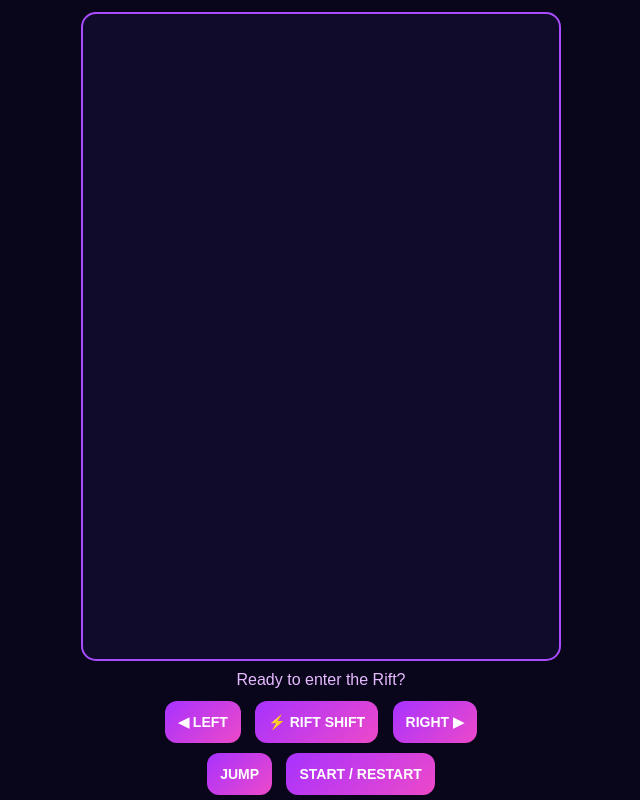
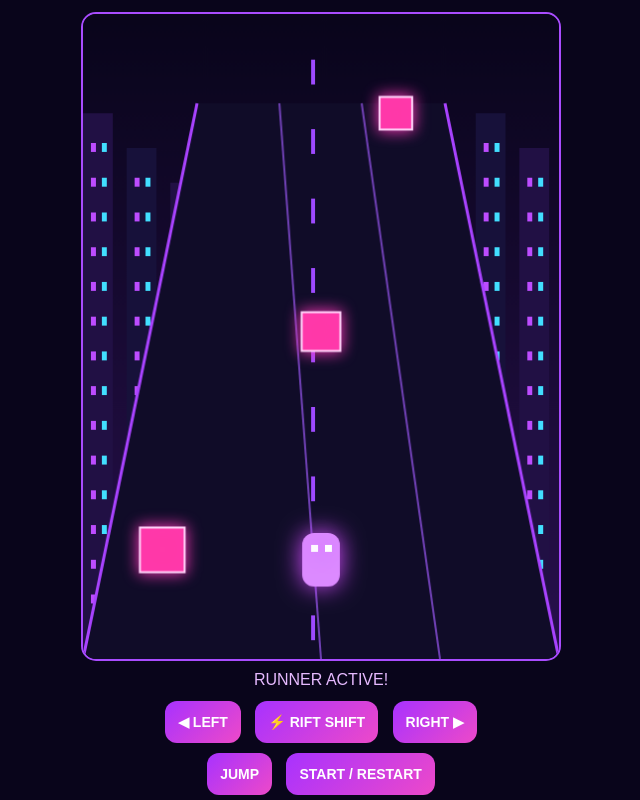
Before and after one commit to raynekerkoert021-code/rift-runner-, a plain HTML site: page index.html in a window 1280 px wide. Both pictures are taken after a click on the button "START / RESTART". Shown: the part 124-924 px from the top of the page, without its empty margins (319-959 px from the left). Drawn offline with Linux system fonts and the light colour scheme.

Commit message:
playable Rift Runner game.

```diff
--- a/index.html
+++ b/index.html
@@ -127,3 +127,160 @@ function drawBackground(){
  ctx.lineTo(0,650);
  ctx.closePath();
  ctx.fill();
+
+ ctx.strokeStyle="#a943ff";
+ ctx.lineWidth=3;
+ ctx.beginPath();
+ ctx.moveTo(115,90);
+ ctx.lineTo(0,650);
+ ctx.moveTo(365,90);
+ ctx.lineTo(480,650);
+ ctx.stroke();
+
+ for(let i=1;i<=2;i++){
+  let x=115+i*83;
+  ctx.strokeStyle="#7041b5";
+  ctx.lineWidth=2;
+  ctx.beginPath();
+  ctx.moveTo(x,90);
+  ctx.lineTo(240+(i-1)*120,650);
+  ctx.stroke();
+ }
+
+ for(let y=(frame*speed)%70;y<650;y+=70){
+  ctx.fillStyle="#9e4aff";
+  ctx.fillRect(230,y,4,25);
+ }
+
+ objects.forEach(o=>{
+  let scale=.45+o.y/650;
+  let x=240+(o.lane-1)*scale*125;
+  let size=22+scale*18;
+
+  if(o.type==="orb"){
+   ctx.shadowBlur=18;
+   ctx.shadowColor="#43edff";
+   ctx.fillStyle="#43edff";
+   ctx.beginPath();
+   ctx.arc(x,o.y,size*.45,0,Math.PI*2);
+   ctx.fill();
+  }else{
+   ctx.shadowBlur=15;
+   ctx.shadowColor="#ff38bb";
+   ctx.fillStyle="#ff39a8";
+   ctx.fillRect(x-size/2,o.y-size/2,size,size);
+   ctx.strokeStyle="#ffd4fa";
+   ctx.strokeRect(x-size/2,o.y-size/2,size,size);
+  }
+  ctx.shadowBlur=0;
+ });
+
+ let px=240+(lane-1)*110;
+ let py=550-jumping;
+
+ ctx.shadowBlur=25;
+ ctx.shadowColor=phasing?"#40faff":"#d34cff";
+ ctx.fillStyle=phasing?"#48faff":"#dc8aff";
+ ctx.beginPath();
+ ctx.roundRect(px-19,py-27,38,54,12);
+ ctx.fill();
+
+ ctx.fillStyle="white";
+ ctx.fillRect(px-10,py-15,7,7);
+ ctx.fillRect(px+4,py-15,7,7);
+ ctx.shadowBlur=0;
+
+ if(phasing>0){
+  ctx.strokeStyle="#43edff";
+  ctx.lineWidth=5;
+  ctx.beginPath();
+  ctx.arc(px,py,40,0,Math.PI*2);
+  ctx.stroke();
+ }
+}
+
+function startGame(){
+ lane=1;
+ score=0;
+ energy=0;
+ objects=[];
+ frame=0;
+ phasing=0;
+ jumping=0;
+ speed=4;
+ running=true;
+
+ if(animation)cancelAnimationFrame(animation);
+
+ document.getElementById("message").textContent="RUNNER ACTIVE!";
+ updateHUD();
+ loop();
+}
+
+function loop(){
+ if(!running)return;
+
+ frame++;
+ score++;
+
+ if(frame%55===0){
+  objects.push({
+   lane:Math.floor(Math.random()*3),
+   y:80,
+   type:Math.random()<.4?"orb":"block"
+  });
+ }
+
+ objects.forEach(o=>o.y+=speed);
+ objects=objects.filter(o=>o.y<700);
+
+ for(let i=objects.length-1;i>=0;i--){
+  let o=objects[i];
+
+  if(o.y>510&&o.y<590&&o.lane===lane){
+   if(o.type==="orb"){
+    energy++;
+    objects.splice(i,1);
+   }else if(phasing<=0&&jumping<35){
+    running=false;
+    document.getElementById("message").textContent=
+     "RIFT COLLISION! Tap RESTART to try again.";
+   }
+  }
+ }
+
+ if(phasing>0)phasing--;
+ if(jumping>0)jumping-=5;
+
+ if(score>best){
+  best=score;
+  localStorage.setItem("riftBest",best);
+ }
+
+ updateHUD();
+ drawBackground();
+
+ if(running){
+  animation=requestAnimationFrame(loop);
+ }
+}
+
+canvas.addEventListener("touchstart",e=>{
+ canvas.dataset.x=e.touches[0].clientX;
+});
+
+canvas.addEventListener("touchend",e=>{
+ let dx=e.changedTouches[0].clientX-Number(canvas.dataset.x);
+ if(Math.abs(dx)>25)move(dx>0?1:-1);
+});
+
+document.addEventListener("keydown",e=>{
+ if(e.key==="ArrowLeft")move(-1);
+ if(e.key==="ArrowRight")move(1);
+ if(e.key===" ")jump();
+});
+
+drawBackground();
+</script>
+</body>
+</html>
```
